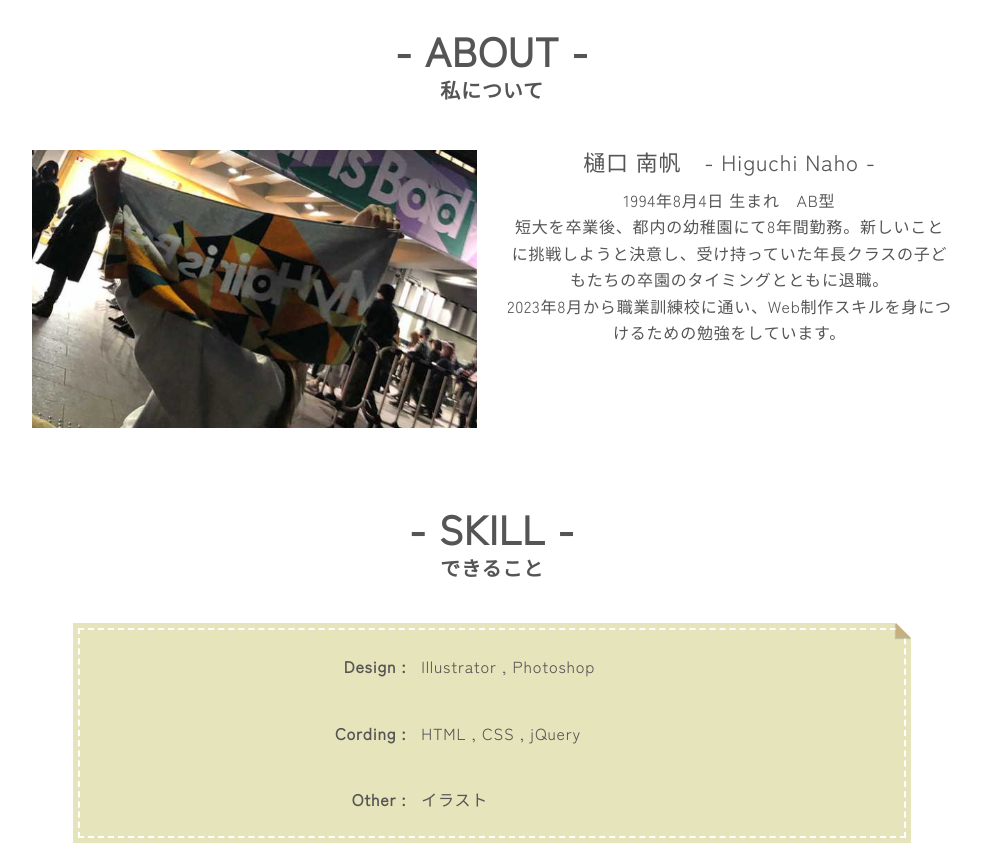
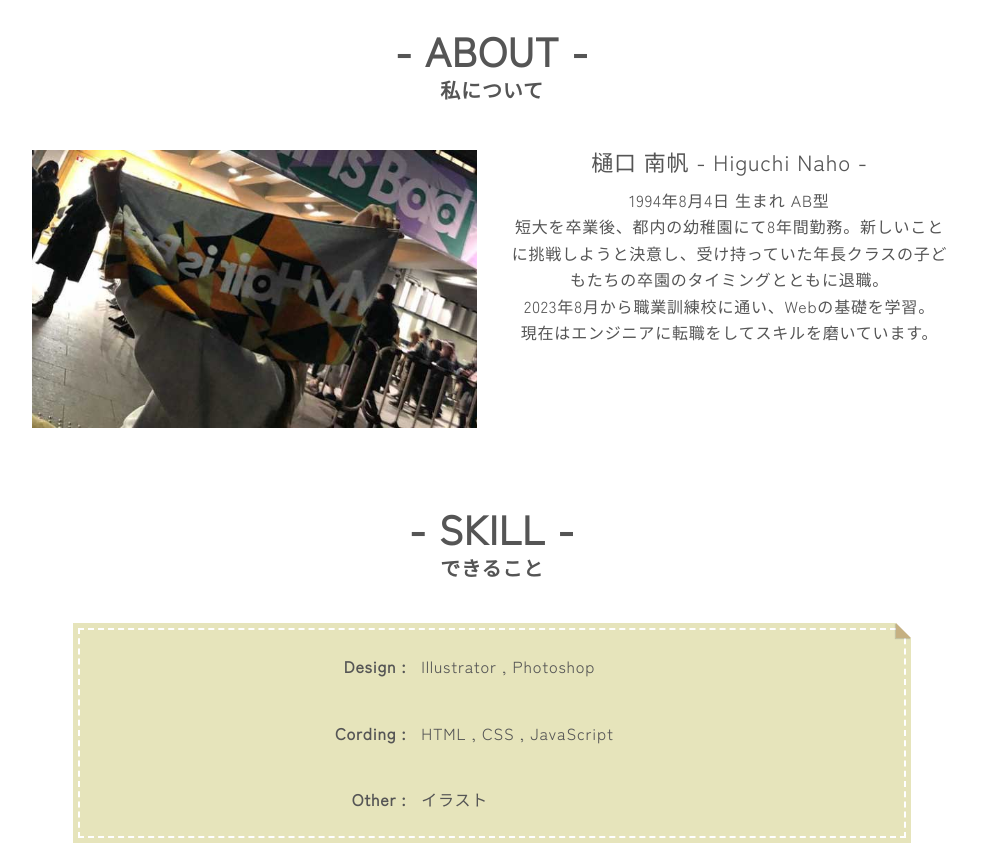
Before and after one commit to nahoo84/Portfolio, a plain HTML site: page about/aboutme.html in a window 1280 px wide. Shown: the top 843 px of the page, without its empty margins (148-1129 px from the left). Drawn offline with Linux system fonts and the light colour scheme.

Commit message:
update：自己紹介修正

```diff
--- a/about/aboutme.html
+++ b/about/aboutme.html
@@ -24,10 +24,11 @@
 
 			<div class="profile">
 				<p class="profile_img"><img src="../img/about.jpg" alt="プロフィール画像"></p>
-				<p class="txt"><span>樋口 南帆　- Higuchi Naho -</span>
-					1994年8月4日 生まれ　AB型<br>
+				<p class="txt"><span>樋口 南帆 - Higuchi Naho -</span>
+					1994年8月4日 生まれ AB型<br>
 					短大を卒業後、都内の幼稚園にて8年間勤務。新しいことに挑戦しようと決意し、受け持っていた年長クラスの子どもたちの卒園のタイミングとともに退職。<br>
-					2023年8月から職業訓練校に通い、Web制作スキルを身につけるための勉強をしています。
+					2023年8月から職業訓練校に通い、Webの基礎を学習。<br>
+					現在はエンジニアに転職をしてスキルを磨いています。
 				</p>
 			</div><!-- /.profile -->
 
@@ -44,7 +45,7 @@
 						<dd>Illustrator , Photoshop</dd>
 
 						<dt>Cording :</dt>
-						<dd>HTML , CSS , jQuery</dd>
+						<dd>HTML , CSS , JavaScript</dd>
 
 						<dt>Other :</dt>
 						<dd>イラスト</dd>
```
